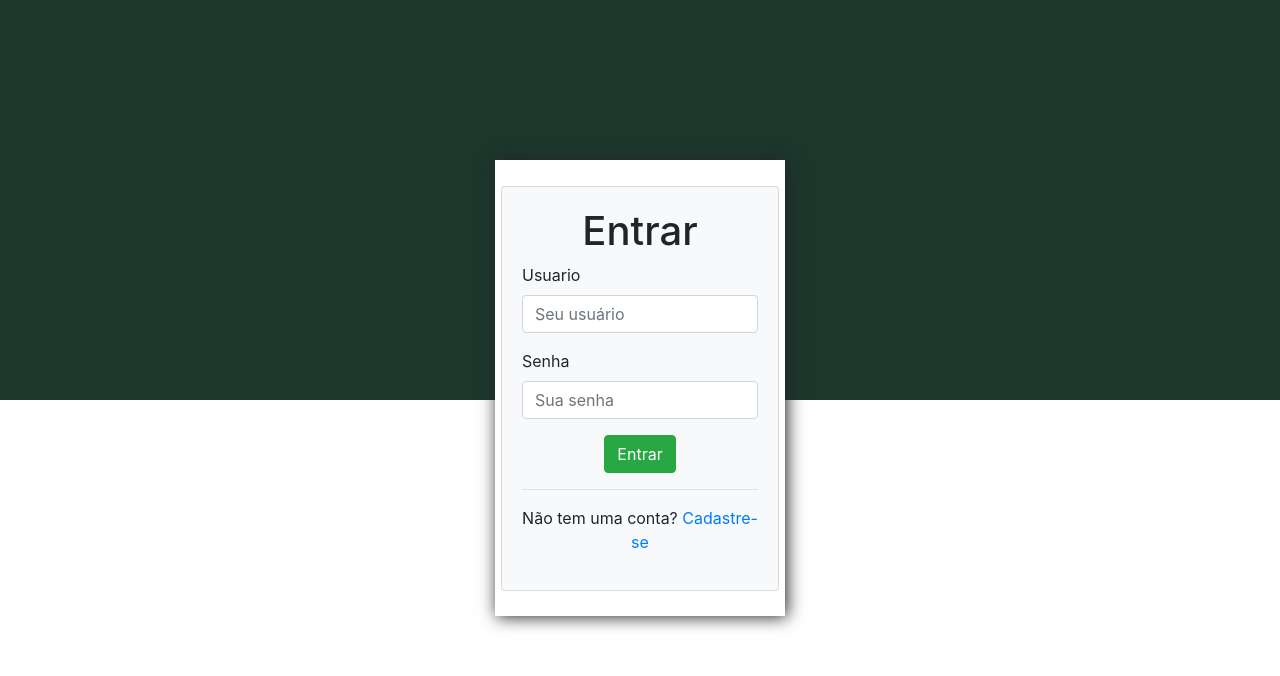
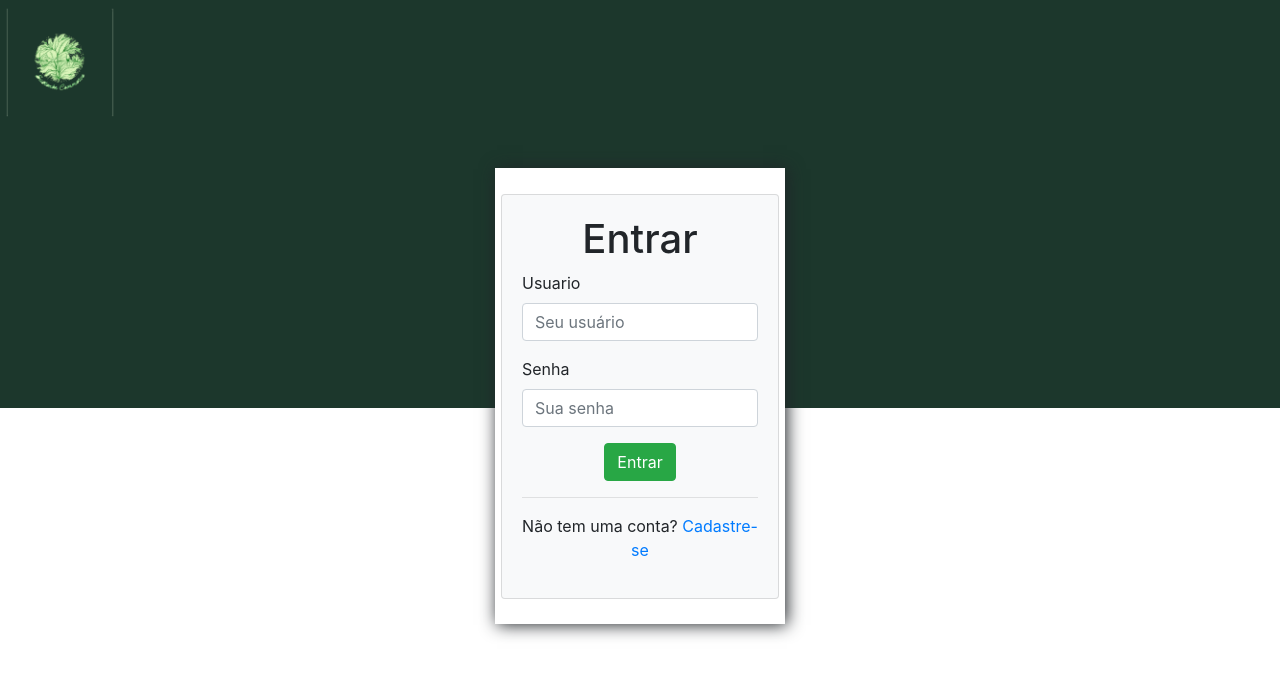
Before and after one commit to Kevellybp/Projeto_Sustenta_Commerce_Front, an Angular app in the folder SustentaCommerce/: page /entrar in a window 1280 px wide. Shown: the top 676 px of the page. Built offline with nearby package versions, Linux system fonts and the light colour scheme.

Commit message:
adicionando consumo de api

```diff
--- a/SustentaCommerce/src/app/app.component.html
+++ b/SustentaCommerce/src/app/app.component.html
@@ -1 +1 @@
-<router-outlet></router-outlet>
+<app-entrar></app-entrar>
--- a/SustentaCommerce/src/app/cadastrar/cadastrar.component.css
+++ b/SustentaCommerce/src/app/cadastrar/cadastrar.component.css
@@ -1,3 +1,8 @@
+.fundo {
+    background-color: #1c372c;
+    height: 1vh;
+}
+
 .fundo1 {
     background-color: #1c372c;
     height: 65vh;
--- a/SustentaCommerce/src/app/cadastrar/cadastrar.component.html
+++ b/SustentaCommerce/src/app/cadastrar/cadastrar.component.html
@@ -1,6 +1,6 @@
 <div class="fundo">
     <a routerLink='/home'>
-        <img class="imagem" src="../../assets/img/logo" alt="logo">
+        <img width="120px" height="120px" class="imagem" src="../../assets/logo (2).png" alt="logo">
     </a>
 </div>
 <div class="container-fluid">
@@ -14,8 +14,7 @@
 
                         <div class="form-group">
                             <label for="usuario">Nome</label>
-                            <input [(ngModel)]='user.usuario' type="text" class="form-control" name="usuario" id="usuario"
-                                placeholder="Seu usuario">
+                            <input [(ngModel)]='user.usuario' type="text" class="form-control" name="usuario" id="usuario" placeholder="Seu usuario">
                         </div>
 
                         <div class="form-group">
@@ -30,8 +29,7 @@
 
                         <div class="form-group">
                             <label for="confirmSenha">Confirmar senha</label>
-                            <input [{ngModel}]='user.senha' type="password" class="form-control" name="confirmSenha" id="confirmSenha"
-                                placeholder="Confirme a sua senha">
+                            <input type="password" class="form-control" name="confirmSenha" id="confirmSenha" placeholder="Confirme a sua senha">
                         </div>
 
                         <div class="text-center">
@@ -43,7 +41,7 @@
 
                         <hr class="mt-3">
                         <div class="d-flex justify-content-center mt-3">
-                            <div class="d-flex p-1"><button type="submit" class="btn btn-danger" routerLink='/menu' >Cancelar</button></div>
+                            <div class="d-flex p-1"><button type="submit" class="btn btn-danger" routerLink='/menu'>Cancelar</button></div>
                             <div class="d-flex p-1"><button type="submit" class="btn btn-success" (click)='cadastrar()'>Confirmar</button>
                             </div>
 
--- a/SustentaCommerce/src/app/entrar/entrar.component.css
+++ b/SustentaCommerce/src/app/entrar/entrar.component.css
@@ -1,3 +1,8 @@
+.fundo {
+    background-color: #1c372c;
+    height: 1vh;
+}
+
 .fundo1 {
     background-color: #1c372c;
     height: 50vh;
--- a/SustentaCommerce/src/app/entrar/entrar.component.html
+++ b/SustentaCommerce/src/app/entrar/entrar.component.html
@@ -1,3 +1,8 @@
+<div class="fundo">
+    <a routerLink='/home'>
+        <img width="120px" height="120px" class="imagem" src="../../assets/logo (2).png" alt="logo">
+    </a>
+</div>
 <div class="container-fluid">
     <div class="row d-flex justify-content-center fundo1">
         <div class="col-md-6">
@@ -7,8 +12,7 @@
                         <h1 class="text-center">Entrar</h1>
                         <div class="form-group">
                             <label for="usuario">Usuario</label>
-                            <input [(ngModel)]='userLogin.usuario' type="text" class="form-control" name="usuario" id="usuario"
-                                placeholder="Seu usuário">
+                            <input [(ngModel)]='userLogin.usuario' type="text" class="form-control" name="usuario" id="usuario" placeholder="Seu usuário">
                         </div>
                         <div class="form-group">
                             <label for="senha">Senha</label>
```
